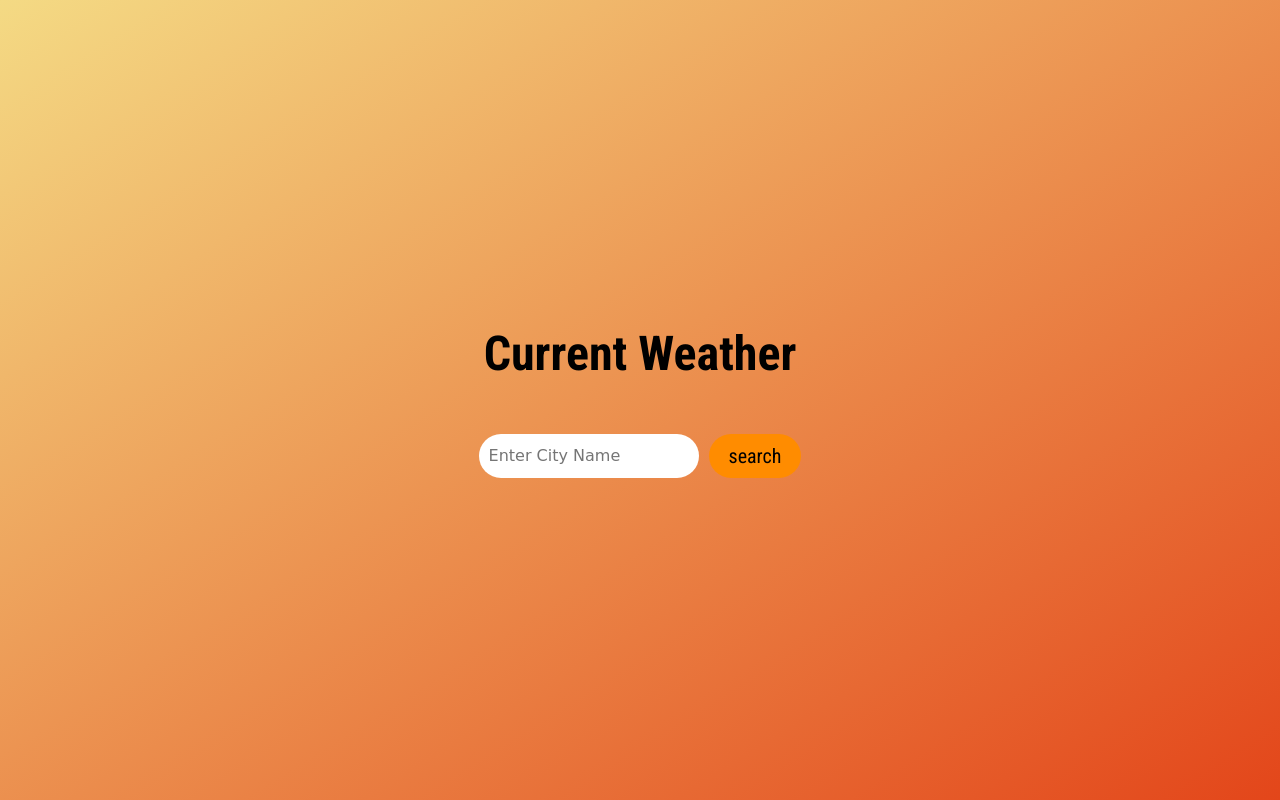
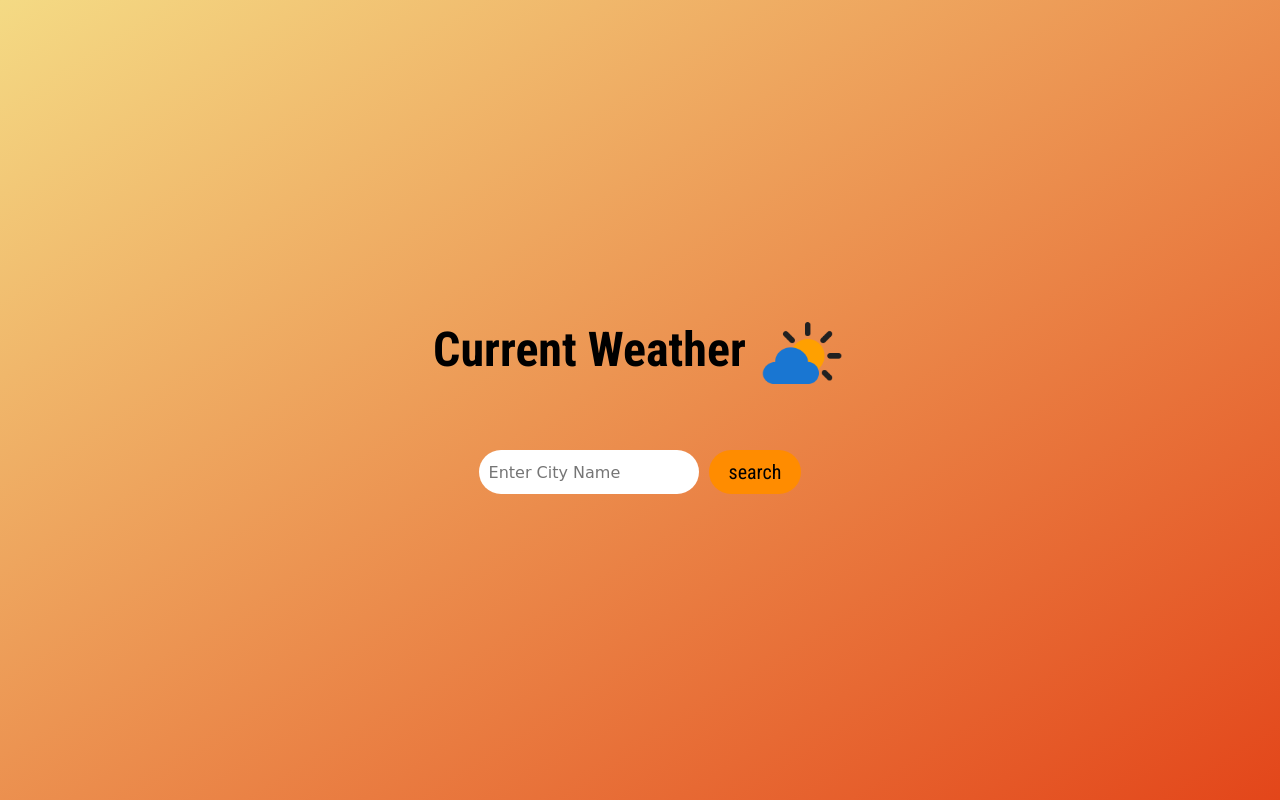
Before and after one commit to Vignesh-737/Simple_Weather_Forecast, a plain HTML site: page index.html in a window 1280 px wide. Drawn offline with Linux system fonts and the light colour scheme.

Commit message:
Added logo

```diff
--- a/index.html
+++ b/index.html
@@ -4,14 +4,12 @@
     <meta charset="UTF-8">
     <meta name="viewport" content="width=device-width, initial-scale=1.0">
     <link rel="stylesheet" href="weather.css">
-    <link rel="preconnect" href="https://fonts.googleapis.com">
-    <link rel="preconnect" href="https://fonts.gstatic.com" crossorigin>
     <link href="https://fonts.googleapis.com/css2?family=Roboto+Condensed:ital,wght@0,100..900;1,100..900&display=swap" rel="stylesheet">
     <title>Weather Station</title>
 </head>
 <body>
     <div id="weatherstation">
-        <h1>Current Weather</h1>
+        <h1>Current Weather <img src="images\weather-app.png" id="logo" alt="logo"></h1>
         <div class="input-group"><input placeholder="Enter City Name" id="cityInput" name="search">
         <button id="button">search</button></div>
         <div id="weatherresult"></div>
--- a/weather.css
+++ b/weather.css
@@ -53,9 +53,16 @@ button:hover {
   background-color: rgb(255, 110, 0);
 }
 
+#logo{
+  height: auto;
+  width: 90px;
+  vertical-align: middle;
+}
+
 #weatherresult {
   font-family:"Roboto Condensed", sans-serif;
   font-size: 1.5rem;
+  font-weight: 500;
   color: rgb(32, 31, 30);
   margin-top: 20px;
 }
```
Also changed, not shown: images/weather-app.png (added).
